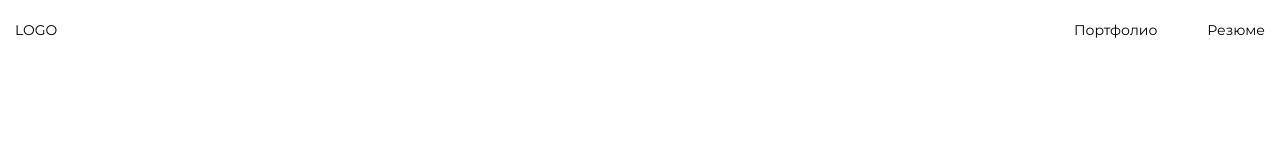
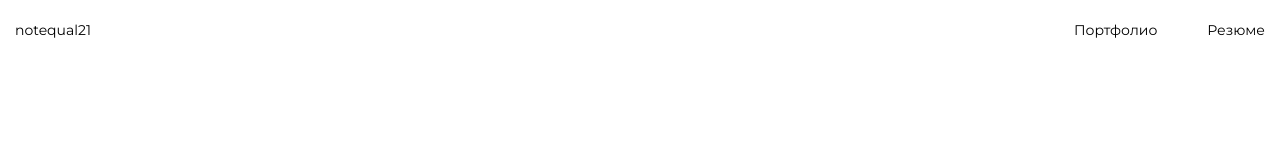
Before and after one commit to notequal21/portfolio, a React (Create React App) app: page / in a window 1280 px wide. Shown: the top 158 px of the page. Built offline with nearby package versions, Linux system fonts and the light colour scheme.

Commit message:
added link to gitHub in header logo and username

```diff
--- a/src/components/Footer/Footer.jsx
+++ b/src/components/Footer/Footer.jsx
@@ -6,7 +6,11 @@ let Footer = () => {
     <div className={style.footer}>
       <div className="container">
         <div className={style.footerBody}>
-          <div className={style.footer__logo}>LOGO</div>
+          <div className={style.footer__logo}>
+            <a target={`_blank`} href="https://github.com/notequal21">
+              notequal21
+            </a>
+          </div>
           <div className={style.footerBtns}>
             <Link to=''>Главная</Link>
             <Link to='portfolio'>Портфолио</Link>
--- a/src/components/Footer/Footer.module.scss
+++ b/src/components/Footer/Footer.module.scss
@@ -1,5 +1,10 @@
 .footer {
   margin: 100px 0 0 0;
+  &__logo {
+    a {
+      color: #000;
+    }
+  }
   &Body {
     height: 200px;
     display: flex;
--- a/src/components/Header/Header.jsx
+++ b/src/components/Header/Header.jsx
@@ -7,7 +7,9 @@ let Header = () => {
       <div className="container">
         <div className={style.headerBody}>
           <div className={style.headerBody__logo}>
-            LOGO
+            <a target={`_blank`} href="https://github.com/notequal21">
+              notequal21
+            </a>
           </div>
           <div className={style.headerBtns}>
             {/* <Link to=''>Главная</Link> */}
--- a/src/components/Header/Header.module.scss
+++ b/src/components/Header/Header.module.scss
@@ -4,7 +4,11 @@
     display: flex;
     justify-content: space-between;
     align-items: center;
-    &__logo {}
+    &__logo {
+      a {
+        color: #000;
+      }
+    }
   }
   &Btns {
     display: flex;
```
